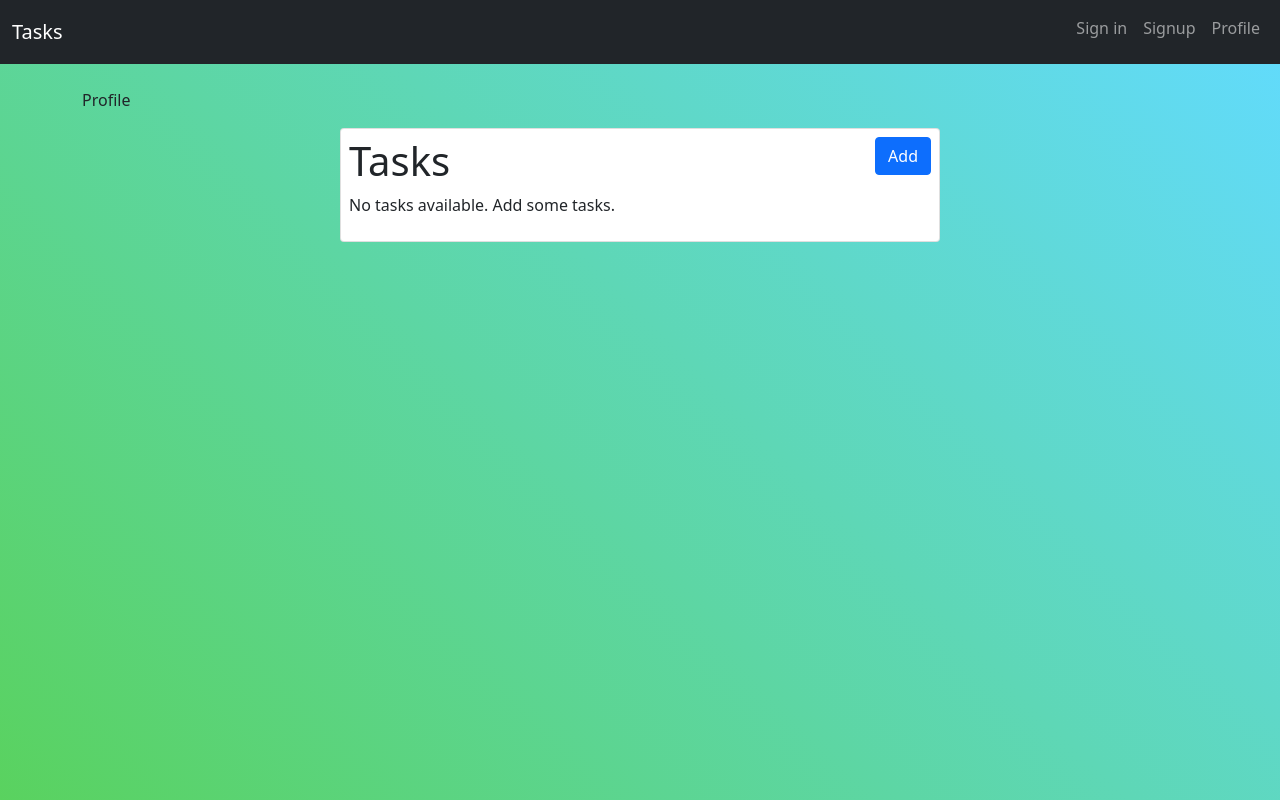
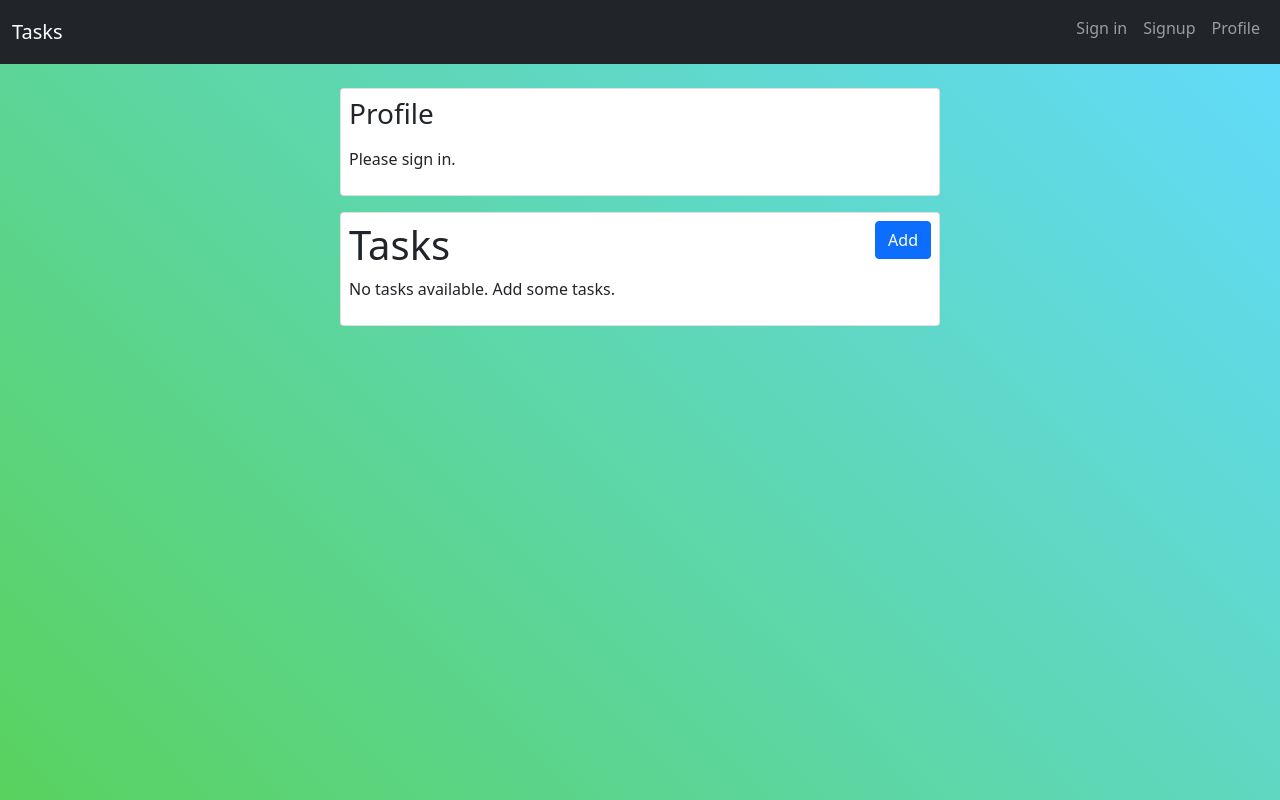
Before and after one commit to mppatterson84/mp-tasks, a React (Create React App) app: page /Profile in a window 1280 px wide. Built offline with nearby package versions, Linux system fonts and the light colour scheme; no server answers.

Commit message:
display conditional if user is signed in

```diff
--- a/src/components/pages/Profile.js
+++ b/src/components/pages/Profile.js
@@ -1,7 +1,8 @@
-const Profile = () => {
+const Profile = ({ username }) => {
   return (
-    <div>
-      <div>Profile</div>
+    <div className="card my-3 mx-auto p-2">
+      <h3 className="mb-3 fw-normal">Profile</h3>
+      <p>{username ? `Hi, ${username}` : 'Please sign in.'}</p>
     </div>
   );
 };
```
